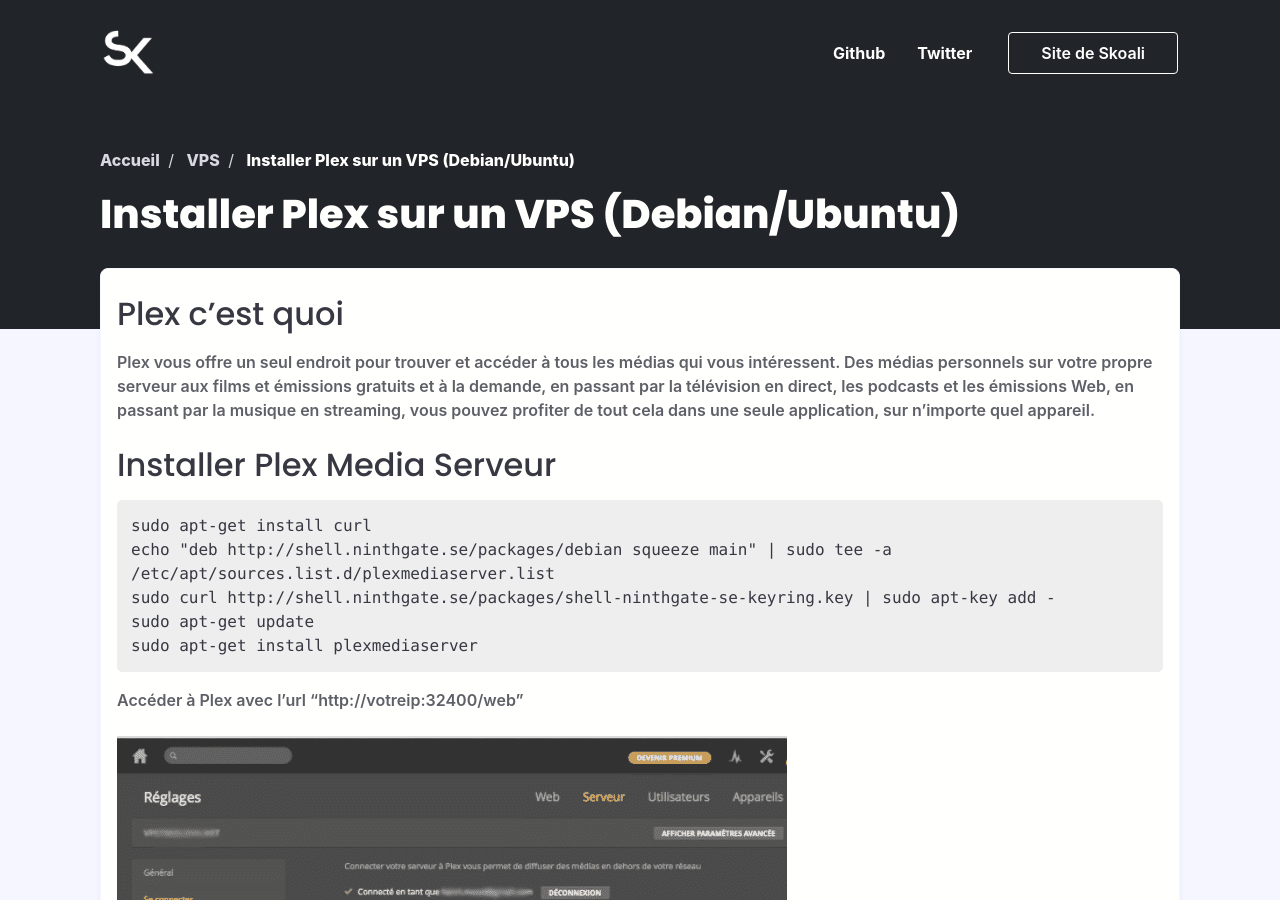
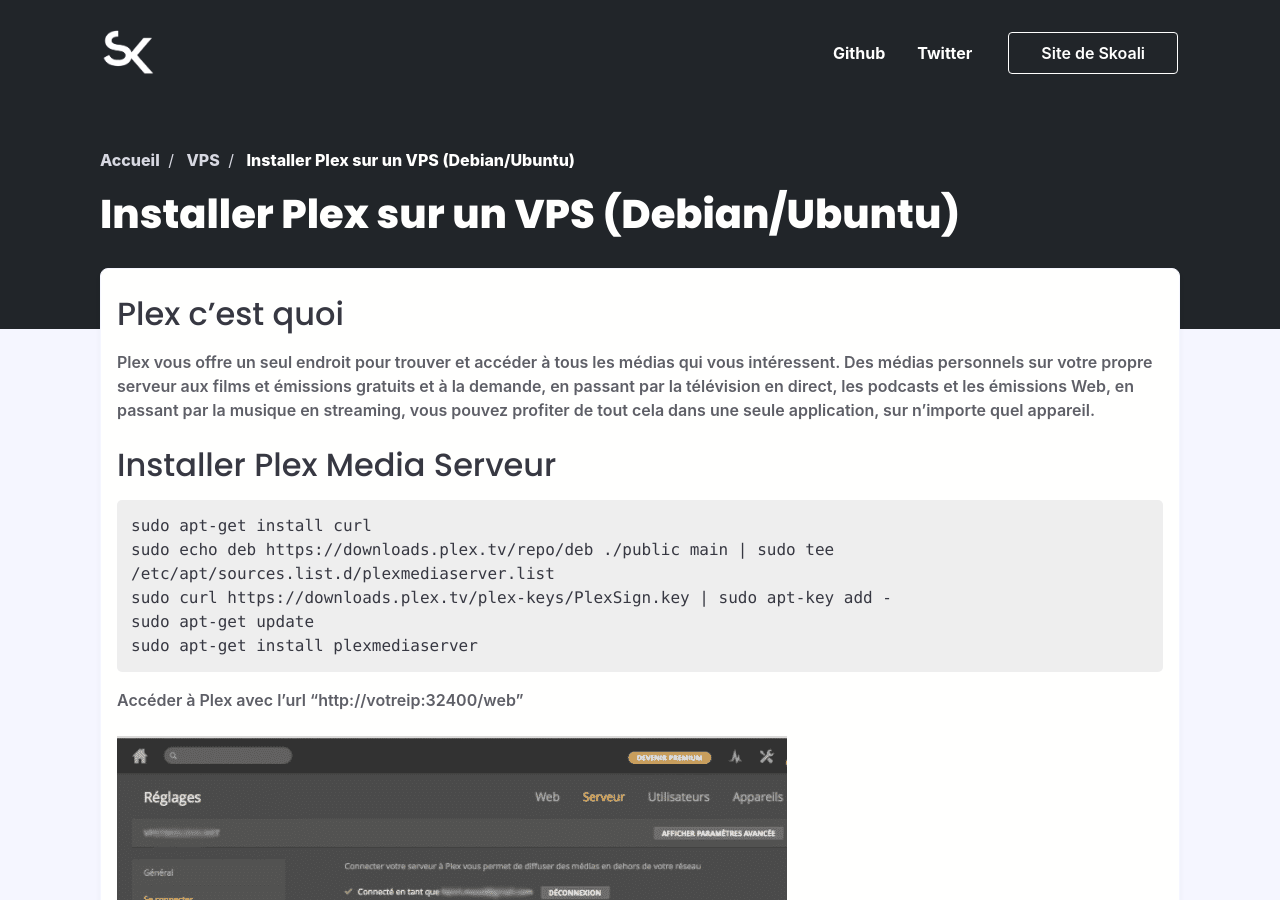
Before and after one commit to Skoali/doc, a Jekyll site: the page built from _posts/vps/2022-01-01-installer-plex.md, in a window 1280 px wide and 900 px high. Built offline with Jekyll 4.4.1, drawn with Linux system fonts in a browser that asks for light colours; nearby versions of some CDN libraries; some web fonts are replaced.

Commit message:
Update 2022-01-01-installer-plex.md

````diff
--- a/_posts/vps/2022-01-01-installer-plex.md
+++ b/_posts/vps/2022-01-01-installer-plex.md
@@ -14,8 +14,8 @@
 
 ```
 sudo apt-get install curl
-echo "deb http://shell.ninthgate.se/packages/debian squeeze main" | sudo tee -a /etc/apt/sources.list.d/plexmediaserver.list
-sudo curl http://shell.ninthgate.se/packages/shell-ninthgate-se-keyring.key | sudo apt-key add -
+sudo echo deb https://downloads.plex.tv/repo/deb ./public main | sudo tee /etc/apt/sources.list.d/plexmediaserver.list
+sudo curl https://downloads.plex.tv/plex-keys/PlexSign.key | sudo apt-key add -
 sudo apt-get update
 sudo apt-get install plexmediaserver
 ```
````
